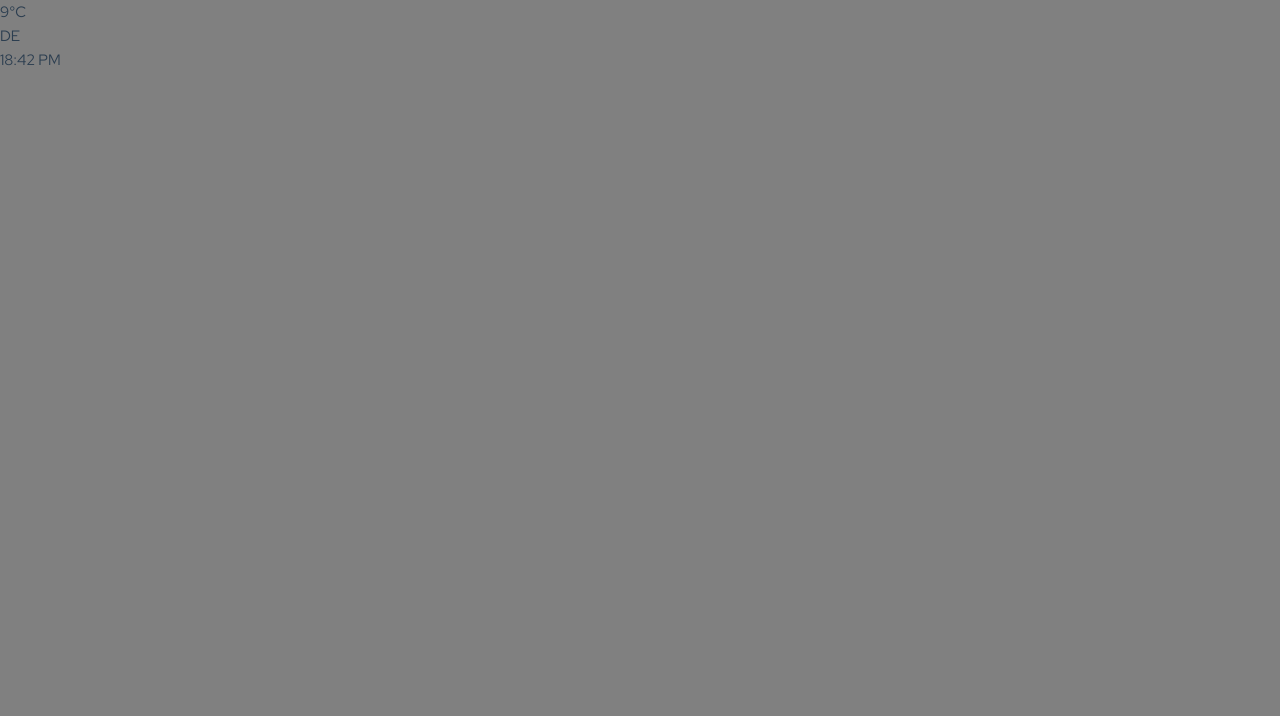
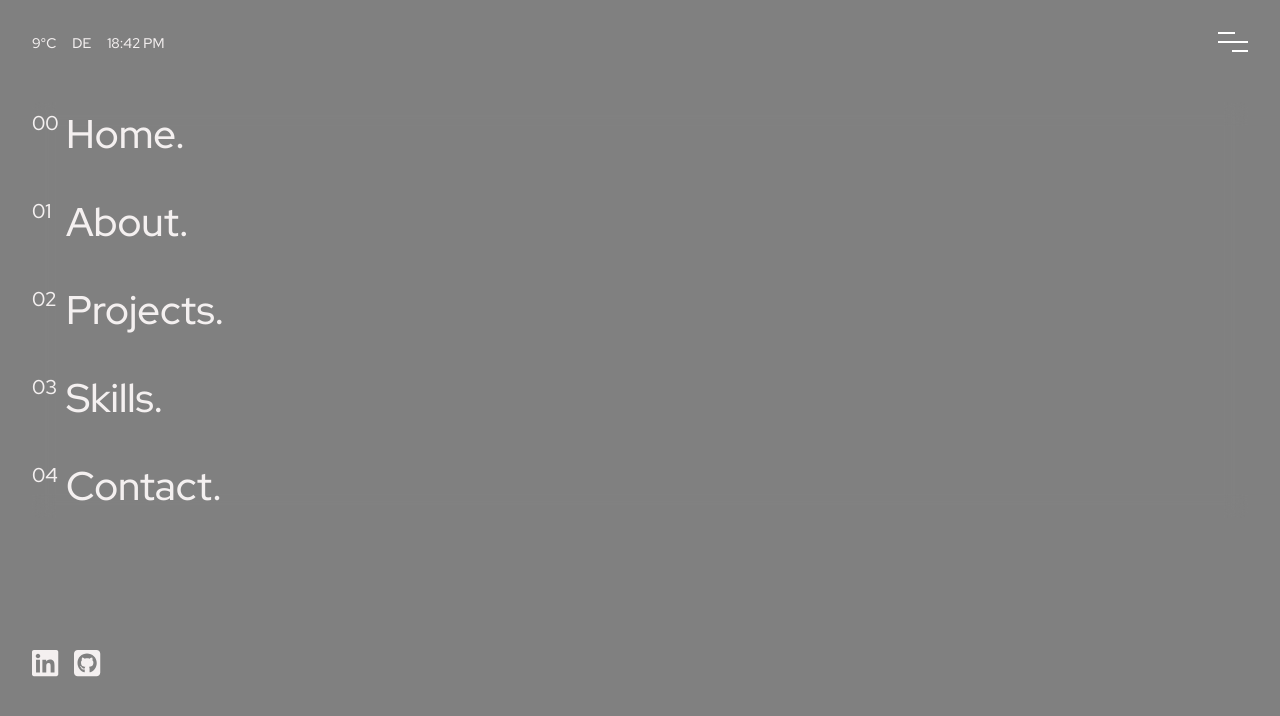
Before and after one commit to TLNRB/portfolioWebsite, a Vue app in the folder portfolioWebsite/: page / in a window 1280 px wide. Before the commit this address had no page. Shown: the top 716 px of the page. Built offline with nearby package versions, Linux system fonts and the light colour scheme.

Commit message:
navbar started

```diff
--- a/portfolioWebsite/src/App.vue
+++ b/portfolioWebsite/src/App.vue
@@ -1,13 +1,168 @@
+<script setup></script>
+
 <template>
   <header>
-    <nav></nav>
+    <nav>
+      <div class="menu-icon">
+        <span class="menu-icon__line menu-icon__line-left"></span>
+        <span class="menu-icon__line"></span>
+        <span class="menu-icon__line menu-icon__line-right"></span>
+      </div>
+      <ul class="menu">
+        <li>
+          <a href=""><span>00</span>Home.</a>
+        </li>
+        <li>
+          <a href=""><span>01</span>About.</a>
+        </li>
+        <li>
+          <a href=""><span>02</span>Projects.</a>
+        </li>
+        <li>
+          <a href=""><span>03</span>Skills.</a>
+        </li>
+        <li>
+          <a href=""><span>04</span>Contact.</a>
+        </li>
+      </ul>
+    </nav>
   </header>
-  <div>
+  <div class="api-data">
     <p>9°C</p>
     <p>DE</p>
     <p>18:42 PM</p>
   </div>
-  <div></div>
+  <div class="icons">
+    <font-awesome-icon :icon="['fab', 'linkedin']" />
+    <font-awesome-icon :icon="['fab', 'square-github']" />
+  </div>
 </template>
 
-<style scoped></style>
+<style scoped>
+nav {
+  margin: 2rem 0.75rem 0 0.75rem;
+  padding: 0 1.25rem;
+  display: block;
+}
+
+/* ----- API Data ----- */
+.api-data {
+  position: absolute;
+  top: 0rem;
+  left: 2rem;
+  display: flex;
+  align-items: center;
+  gap: 1rem;
+}
+
+.api-data p {
+  font-size: 0.875rem;
+  font-weight: 500;
+}
+
+/* ----- Icons ----- */
+.icons {
+  position: absolute;
+  bottom: -10rem;
+  left: 2rem;
+  display: flex;
+  align-items: center;
+  gap: 1rem;
+  font-size: 1.875rem;
+  cursor: pointer;
+}
+
+/* ----- Menu List ----- */
+.menu {
+  margin: 2.5rem 0;
+  backdrop-filter: blur(10px);
+}
+
+.menu li {
+  margin-bottom: 1.5rem;
+}
+
+.menu li:last-child {
+  margin-bottom: 0;
+}
+
+.menu li a {
+  padding-left: 2.125rem;
+  color: var(--textWhite);
+  font-size: 2.5rem;
+  font-weight: 500;
+  border-bottom: 3px solid transparent;
+}
+
+.menu li a span {
+  position: absolute;
+  top: 0;
+  left: 0;
+  margin-right: 0.75rem;
+  font-size: 1.25rem;
+  font-weight: 500;
+}
+
+/* ----- Menu Icon ----- */
+.menu-icon {
+  margin-left: auto;
+  height: 30px;
+  width: 30px;
+  position: relative;
+  z-index: 2;
+  cursor: pointer;
+  display: block;
+}
+.menu-icon__line {
+  height: 2px;
+  width: 30px;
+  display: block;
+  background-color: #fff;
+  margin-bottom: 7px;
+  cursor: pointer;
+  -webkit-transition: background-color 0.5s ease, -webkit-transform 0.2s ease;
+  transition: background-color 0.5s ease, -webkit-transform 0.2s ease;
+  transition: transform 0.2s ease, background-color 0.5s ease;
+  transition: transform 0.2s ease, background-color 0.5s ease, -webkit-transform 0.2s ease;
+}
+.menu-icon__line-left {
+  width: 16.5px;
+  -webkit-transition: all 200ms linear;
+  transition: all 200ms linear;
+}
+.menu-icon__line-right {
+  width: 16.5px;
+  float: right;
+  -webkit-transition: all 200ms linear;
+  -moz-transition: all 200ms linear;
+  -o-transition: all 200ms linear;
+  -ms-transition: all 200ms linear;
+  transition: all 200ms linear;
+}
+.menu-icon:hover .menu-icon__line-left,
+.menu-icon:hover .menu-icon__line-right {
+  width: 30px;
+}
+
+/* Menu drowdown onclick */
+body.nav-active .menu-icon__line {
+  background-color: #fff;
+  -webkit-transform: translate(0px, 0px) rotate(-45deg);
+  transform: translate(0px, 0px) rotate(-45deg);
+}
+body.nav-active .menu-icon__line-left {
+  width: 15px;
+  -webkit-transform: translate(2px, 4px) rotate(45deg);
+  transform: translate(2px, 4px) rotate(45deg);
+}
+body.nav-active .menu-icon__line-right {
+  width: 15px;
+  float: right;
+  -webkit-transform: translate(-3px, -3.5px) rotate(45deg);
+  transform: translate(-3px, -3.5px) rotate(45deg);
+}
+body.nav-active .menu-icon:hover .menu-icon__line-left,
+body.nav-active .menu-icon:hover .menu-icon__line-right {
+  width: 15px;
+}
+</style>
--- a/portfolioWebsite/src/assets/main.css
+++ b/portfolioWebsite/src/assets/main.css
@@ -10,7 +10,7 @@
   margin: 0;
   padding: 0;
   box-sizing: border-box;
-  list-style: none;
+  list-style-type: none;
   text-decoration: none;
 }
 
@@ -18,4 +18,5 @@ body {
   font-family: 'Red Hat Display', sans-serif;
   overflow-x: hidden;
   background-color: gray;
+  color: var(--textWhite);
 }
```
Also changed, not shown: portfolioWebsite/src/main.js (+9 -1 lines).
